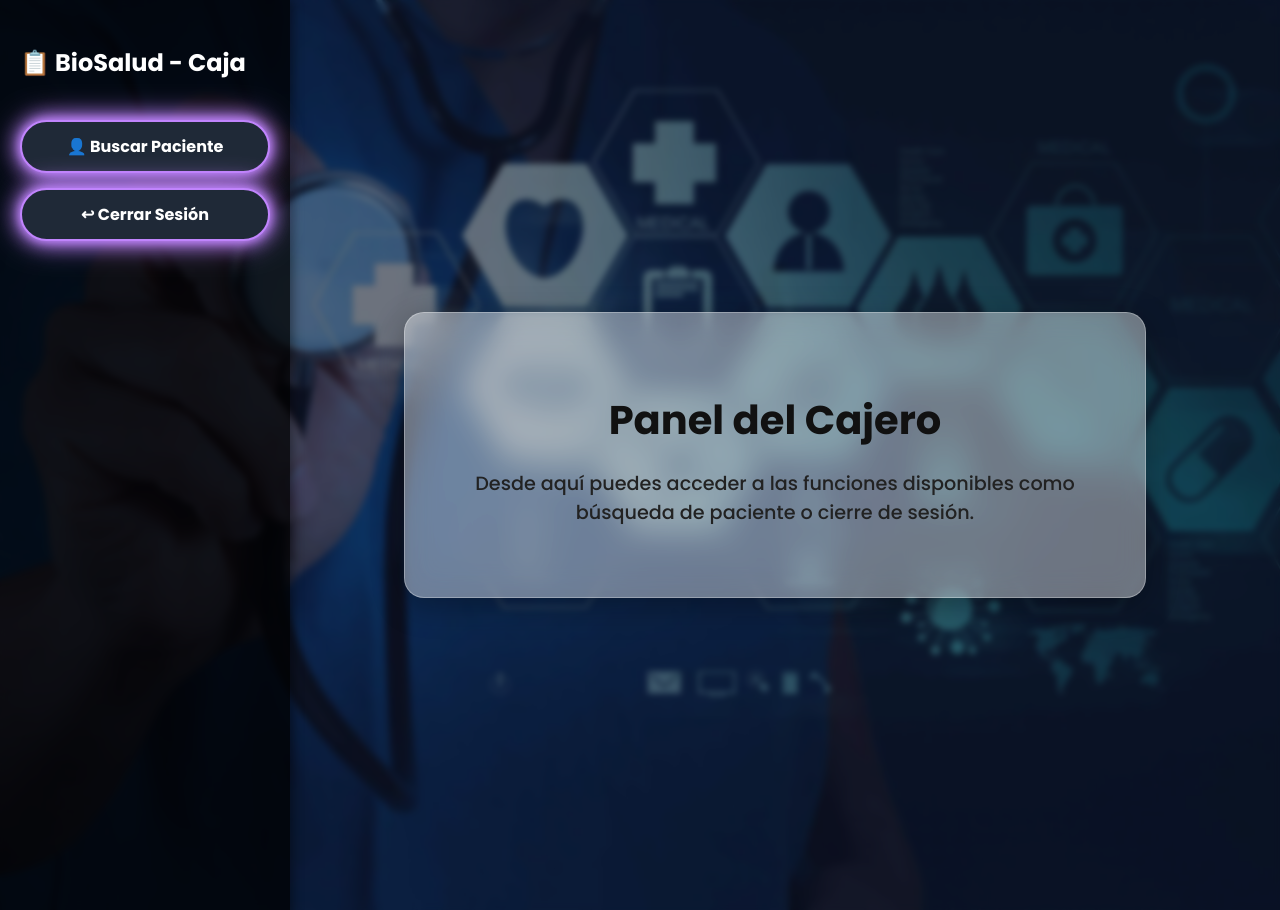
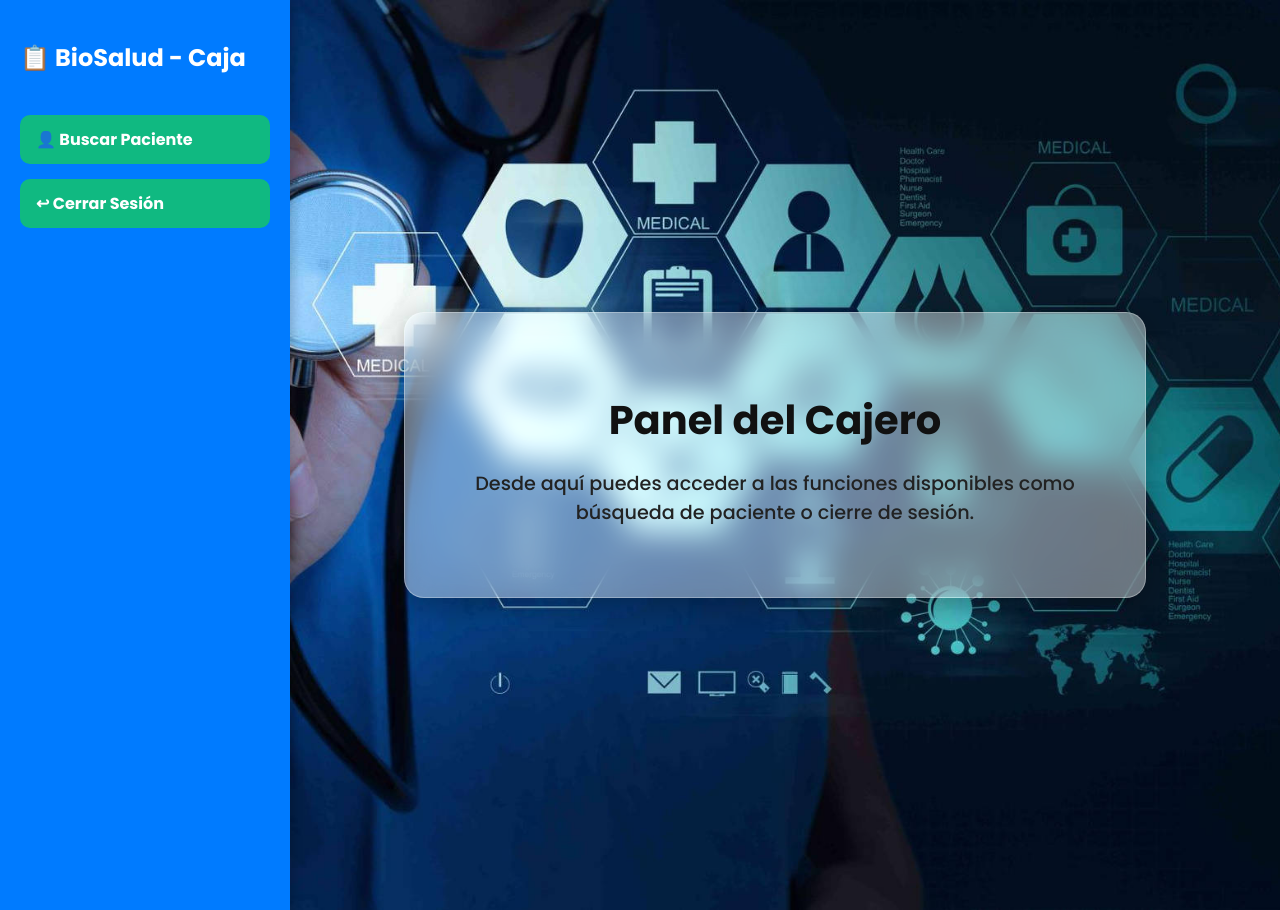
Before and after one commit to cris746/BioSalud, a Django app: template tareas/cajero/templates/cajero/panel_cajero.html in a window 1280 px wide. Run offline with Django 5.2, Linux system fonts and the light colour scheme; the template is opened without the code that fills it, so the values that code supplies are empty.

Commit message:
Actualiza estilos del panel del cajero para mejorar la legibilidad y la estética

```diff
--- a/tareas/static/cajero/css/panel_cajero.css
+++ b/tareas/static/cajero/css/panel_cajero.css
@@ -1,36 +1,21 @@
 body {
     margin: 0;
     font-family: 'Poppins', sans-serif;
-    color: #000;
+    color: #ffffff;
     background: url('/static/img/fondo_clinica.jpg') no-repeat center center fixed;
     background-size: cover;
     position: relative;
     min-height: 100vh;
 }
-
-body::before {
-    content: '';
-    position: fixed;
-    top: 0;
-    left: 0;
-    width: 100%;
-    height: 100%;
-    background: rgba(15, 23, 42, 0.6);
-    backdrop-filter: blur(3px);
-    z-index: -1;
-}
-
 .sidebar {
     position: fixed;
     top: 0;
     left: 0;
     width: 250px;
     height: 100%;
-    background-color: rgba(0, 0, 0, 0.75);
-    padding: 25px 20px;
-    box-shadow: 3px 0 10px rgba(0, 0, 0, 0.4);
-    display: flex;
-    flex-direction: column;
+    background-color: #007bff;
+    padding: 20px;
+    box-shadow: 3px 0 10px rgba(0, 0, 0, 0.2);
 }
 
 .sidebar h2 {
@@ -40,23 +25,18 @@ body::before {
 
 .sidebar .btn {
     display: block;
-    padding: 12px 20px;
+    background-color: #10b981;
+    color: white;
+    padding: 12px 16px;
     margin-bottom: 15px;
-    background-color: #1f2937;
-    border: 2px solid #c084fc;
-    border-radius: 30px;
-    color: #fff;
+    text-decoration: none;
+    border-radius: 10px;
     font-weight: bold;
-    text-align: center;
-    text-decoration: none;
-    box-shadow: 0 0 10px #c084fc, 0 0 20px #c084fc, 0 0 30px #c084fc;
-    transition: 0.4s ease;
+    text-align: left;
 }
 
 .sidebar .btn:hover {
-    background-color: #c084fc;
-    color: #000;
-    box-shadow: 0 0 20px #d8b4fe, 0 0 40px #d8b4fe, 0 0 60px #d8b4fe;
+    background-color: #0e9e6f;
 }
 
 .main-content {
```
